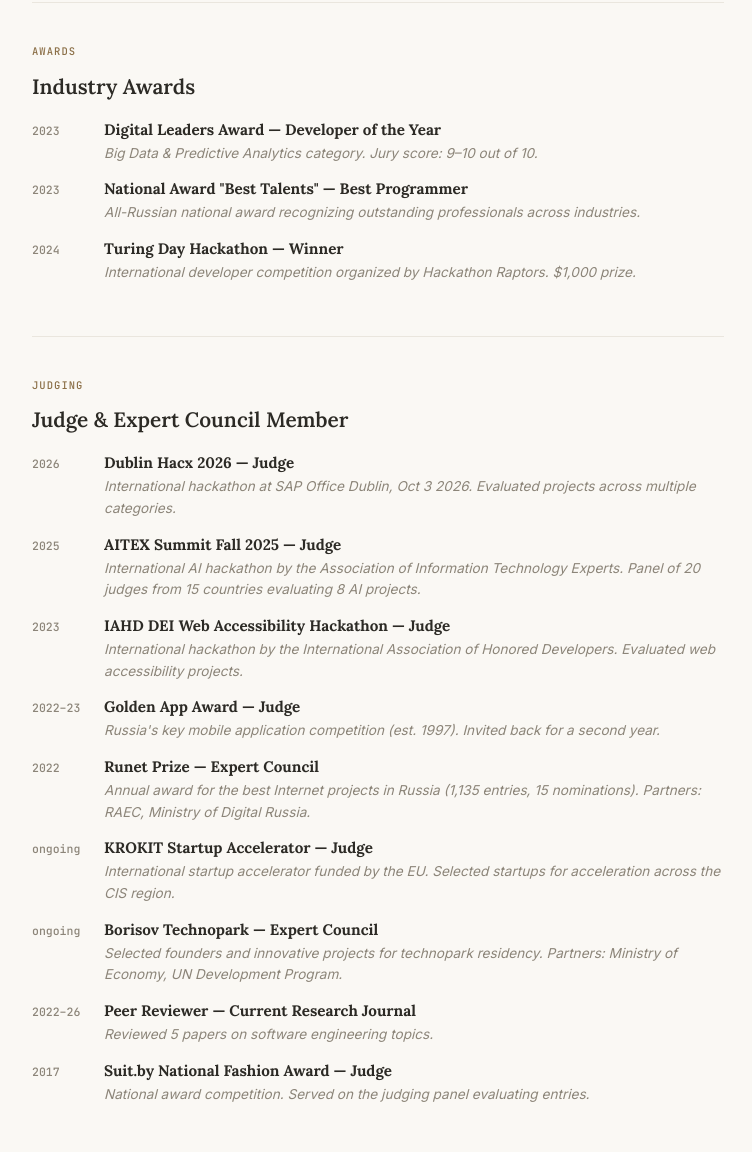
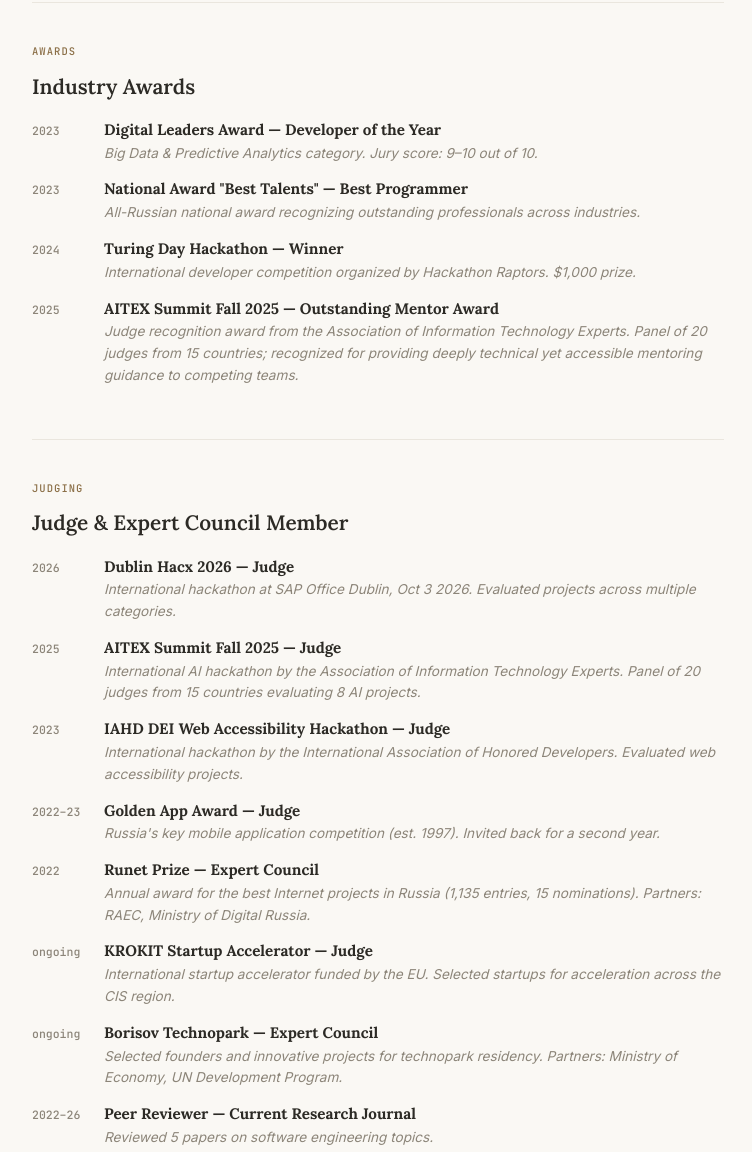
Before and after one commit to TimurRakhmatullin86/timurrakhmatullin.com, a plain HTML site: page index.html in a window 1280 px wide. Shown: the part 4256-5408 px from the top of the page, without its empty margins (262-1014 px from the left). Drawn offline with Linux system fonts and the light colour scheme.

Commit message:
Auto-rebuild site from data update

```diff
--- a/index.html
+++ b/index.html
@@ -941,6 +941,13 @@ body {
       <div class="award__note">International developer competition organized by Hackathon Raptors. $1,000 prize.</div>
     </div>
   </div>
+  <div class="award">
+    <span class="award__year">2025</span>
+    <div>
+      <div class="award__text"><strong>AITEX Summit Fall 2025 — Outstanding Mentor Award</strong></div>
+      <div class="award__note">Judge recognition award from the Association of Information Technology Experts. Panel of 20 judges from 15 countries; recognized for providing deeply technical yet accessible mentoring guidance to competing teams.</div>
+    </div>
+  </div>
 </section>
 
 <!-- JUDGING -->
@@ -1567,8 +1574,8 @@ body {
   </div>
 
   <div class="pub">
-    <div class="pub__title">AITEX Summit Fall 2025 — Judge &amp; Association</div>
-    <div class="pub__venue">Covered by: <a href="https://www.khaleejtimes.com/kt-network/association-of-it-experts-announces-aitex-summit-fall-2025-focused-on-deployable-ai-solutions" target="_blank" rel="noopener">khaleejtimes.com</a> · <a href="https://techbullion.com/aitex-summit-fall-2025-hackathon-where-real-world-ai-was-put-to-the-test-and-delivered/" target="_blank" rel="noopener">techbullion.com</a> · <a href="https://aitex.tech/tpost/6ay2xff4r1-aitex-summit-fall-2025-results" target="_blank" rel="noopener">aitex.tech</a> · 2025</div>
+    <div class="pub__title">AITEX Summit Fall 2025 — Outstanding Mentor Award, Judge &amp; Association</div>
+    <div class="pub__venue">Covered by: <a href="https://www.khaleejtimes.com/kt-network/association-of-it-experts-announces-aitex-summit-fall-2025-focused-on-deployable-ai-solutions" target="_blank" rel="noopener">khaleejtimes.com</a> · <a href="https://techbullion.com/aitex-summit-fall-2025-hackathon-where-real-world-ai-was-put-to-the-test-and-delivered/" target="_blank" rel="noopener">techbullion.com</a> · <a href="https://aitex.tech/tpost/6ay2xff4r1-aitex-summit-fall-2025-results" target="_blank" rel="noopener">aitex.tech</a> · <a href="https://aitexsummit.com/fall25/awards" target="_blank" rel="noopener">aitexsummit.com</a> · 2025</div>
   </div>
 
 </section>
```
